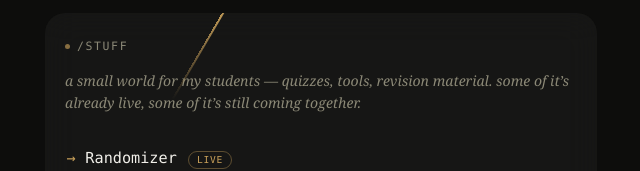
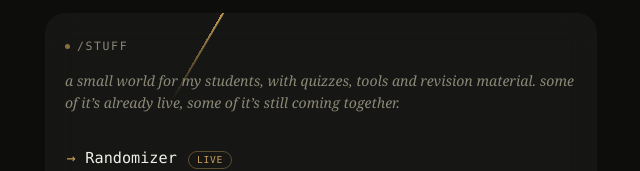
Before and after one commit to sagejudah/judah-guru, a Next.js app: page / in a window 1280 px wide. Shown: the part 1319-1490 px from the top of the page, without its empty margins (319-959 px from the left). Built offline with nearby package versions, Linux system fonts and the light colour scheme.

Commit message:
Reword /stuff intro copy, drop em dash

```diff
--- a/app/page.tsx
+++ b/app/page.tsx
@@ -68,8 +68,8 @@ export default function Home() {
         <div className="student-world">
           <p className="section-label stuff">/stuff</p>
           <p className="stuff-intro">
-            a small world for my students &mdash; quizzes, tools, revision material. some of it&rsquo;s
-            already live, some of it&rsquo;s still coming together.
+            a small world for my students, with quizzes, tools and revision material. some of
+            it&rsquo;s already live, some of it&rsquo;s still coming together.
           </p>
           <ul className="stuff">
             {/* EDIT ME: flip is-building off once a link is real, and give it an href. */}
```
